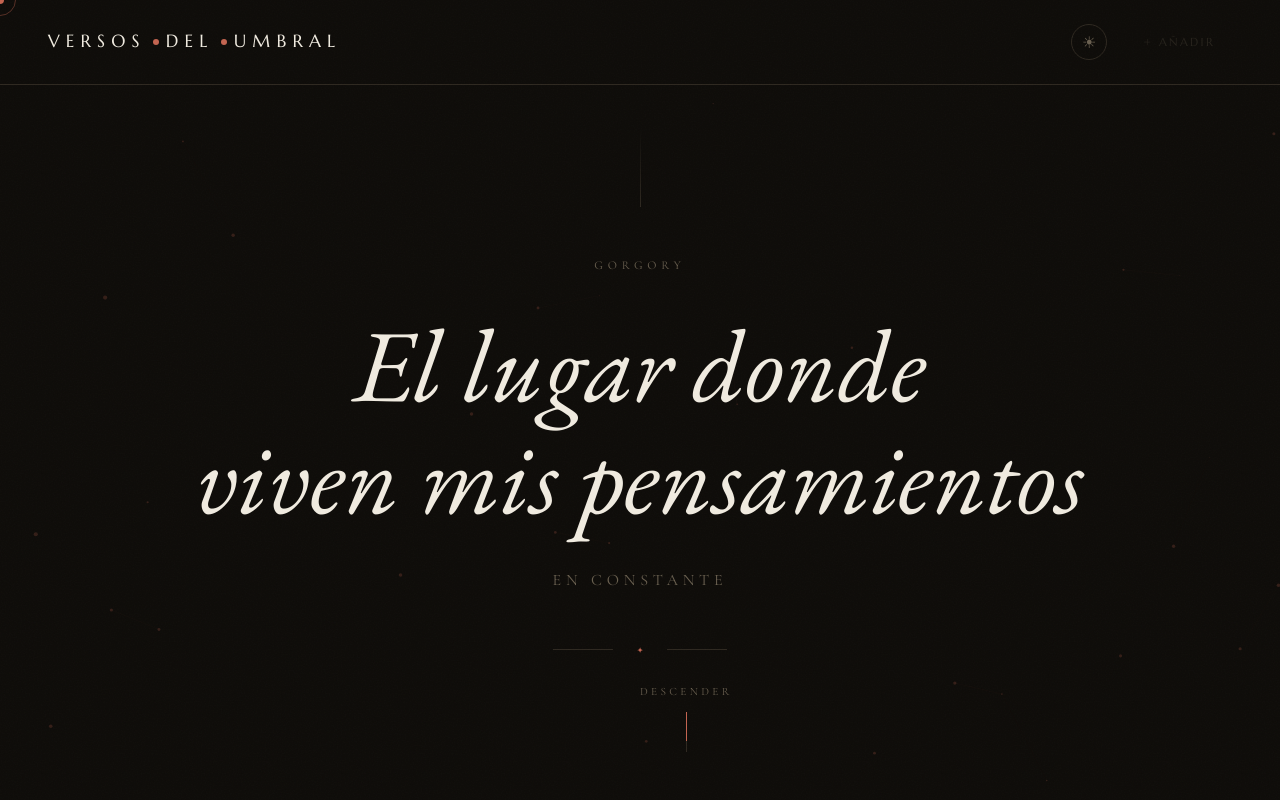
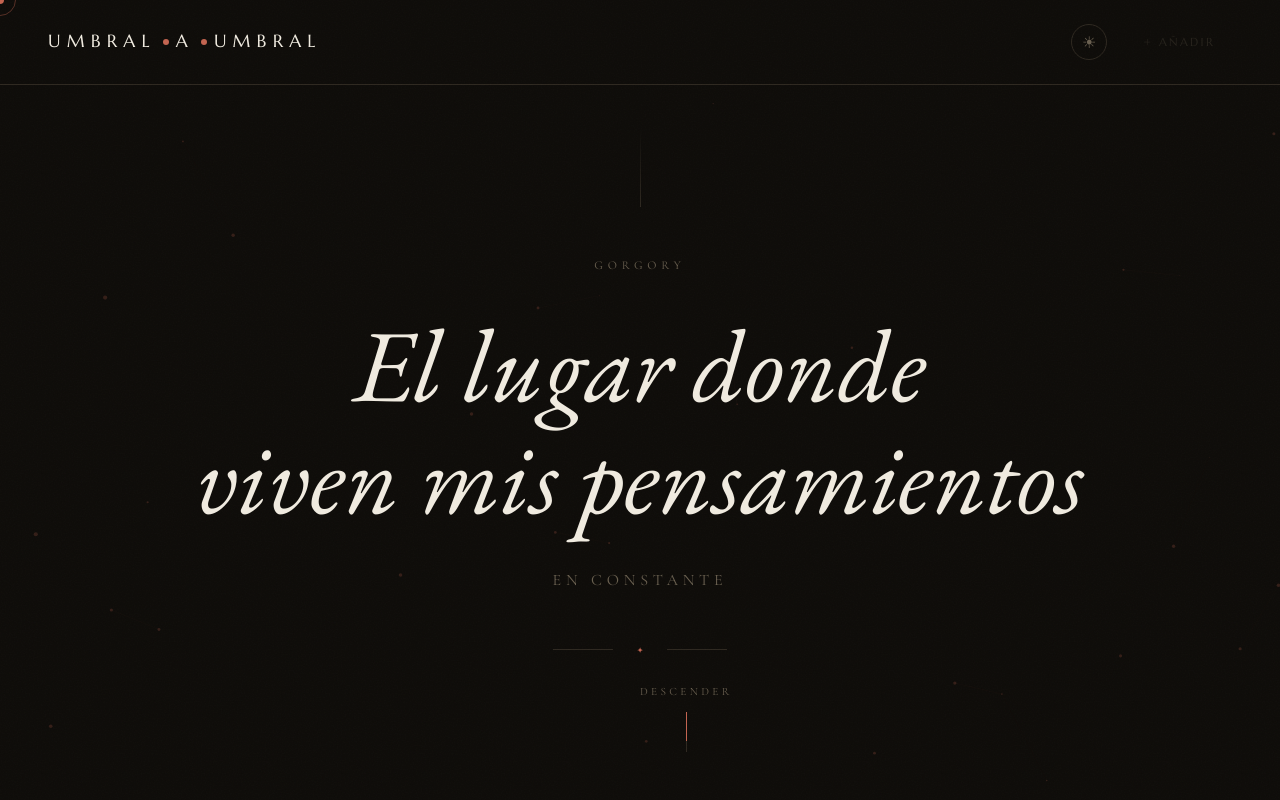
Before and after one commit to xGorgory/poemario, a plain HTML site: page index.html in a window 1280 px wide. Shown: the top 800 px of the page. Drawn offline with nearby package versions, Linux system fonts and the light colour scheme; no server answers.

Commit message:
cambio de nombre

```diff
--- a/index.html
+++ b/index.html
@@ -21,7 +21,7 @@
 
 <!-- ── HEADER ── -->
 <header>
-  <a class="logo" href="#">Versos<span></span>del<span></span>Umbral</a>
+  <a class="logo" href="#">Umbral<span></span>a<span></span>Umbral</a>
   <div class="header-actions">
     <span class="admin-badge" id="admin-badge" style="display:none">Admin</span>
     <button class="btn-theme" id="btn-theme" title="Modo oscuro">☽</button>
```
